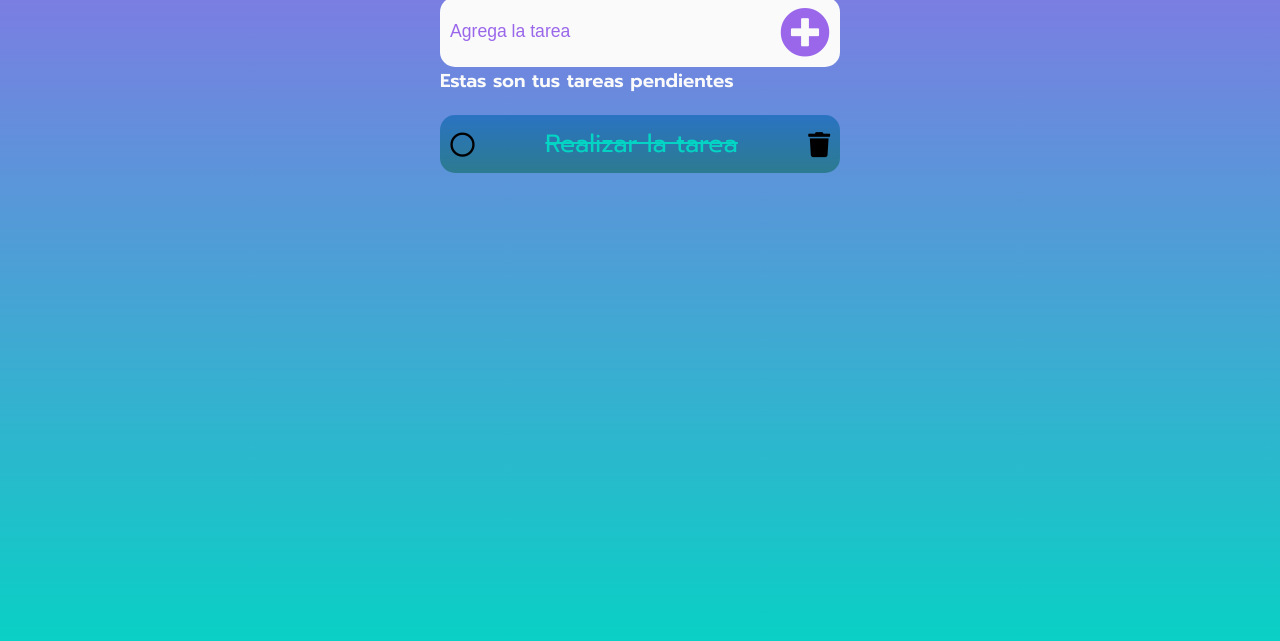
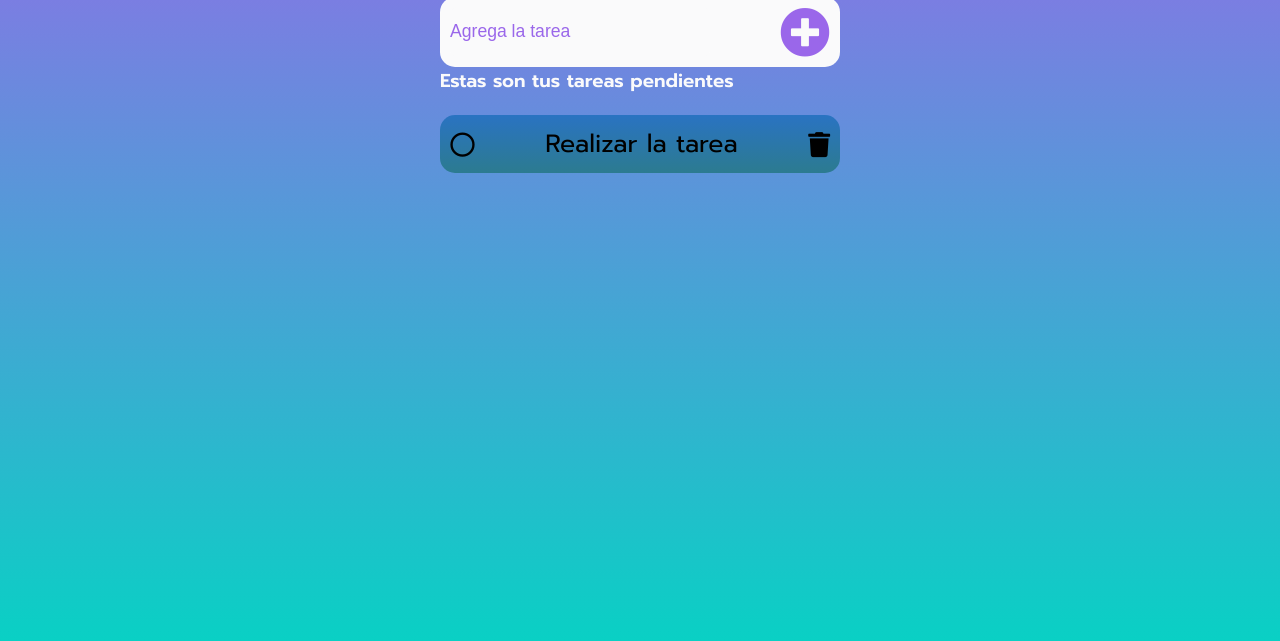
Before and after one commit to Enzoroh1/AppTarea, a plain HTML site: page index.html in a window 1280 px wide. Shown: the part 179-820 px from the top of the page. Drawn offline with Linux system fonts and the light colour scheme.

Commit message:
HTML,CSS(edicion)

```diff
--- a/style.css
+++ b/style.css
@@ -96,7 +96,7 @@ body {
 .seccion-tarea > ul p { /*p esta dentro de ul, ul esta dentro de seccion-tarea*/
     font-size: 25px;
 }
-.line-through {
+/* .line-through {
     text-decoration: line-through;
     color: var(--blue-light);
-}
+} */
```
